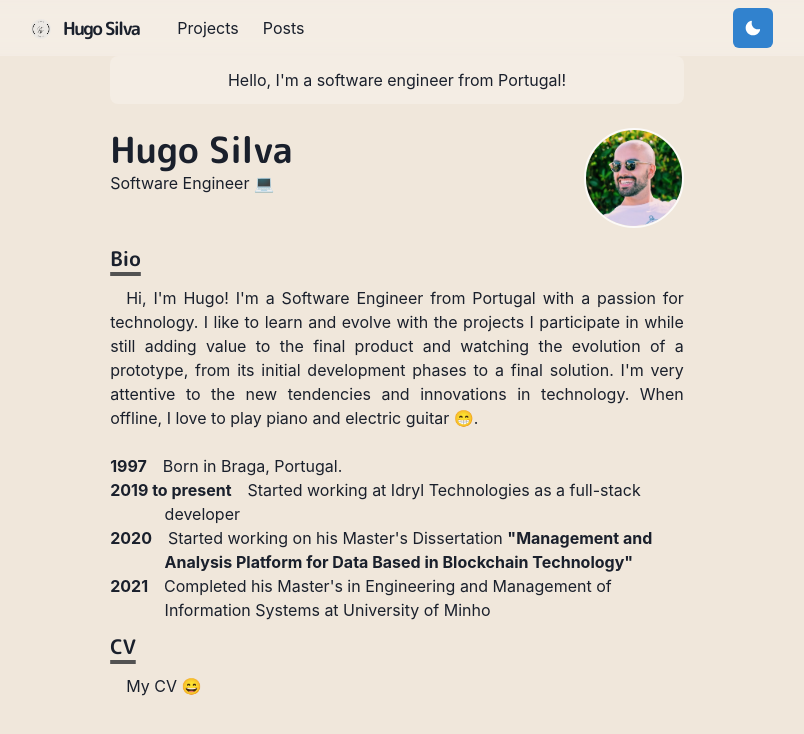
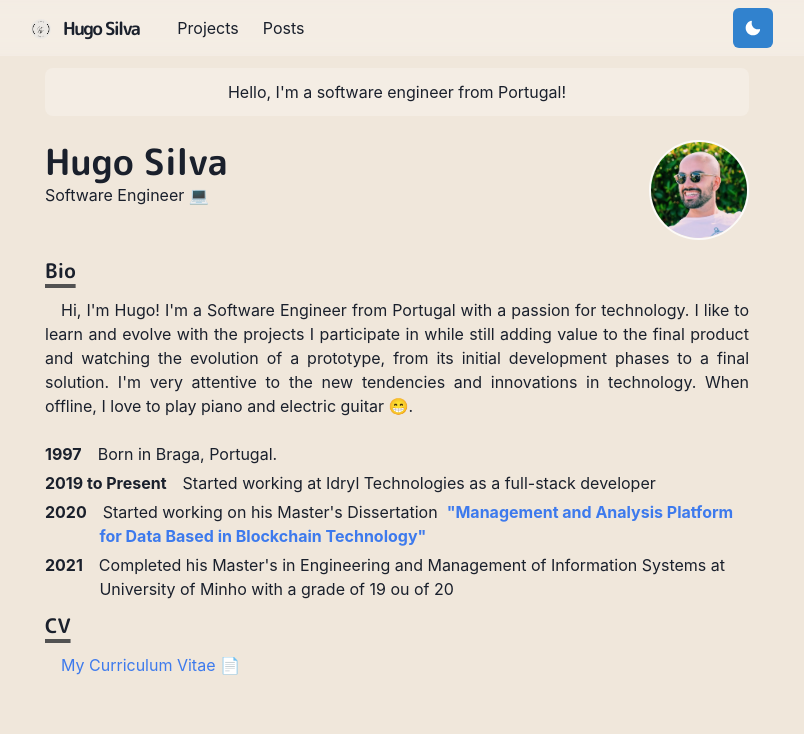
Before and after one commit to hugorithm/portfolio, a Next.js app: page / in a window 1280 px wide. Shown: the top 734 px of the page, without its empty margins (243-1047 px from the left). Built offline with nearby package versions, Linux system fonts and the light colour scheme.

Commit message:
refactor some css

```diff
--- a/components/bio.js
+++ b/components/bio.js
@@ -2,6 +2,7 @@ import { Box } from "@chakra-ui/react";
 import styled from "@emotion/styled";
 
 export const BioSection = styled(Box)`
+  margin-bottom: 5px;
   padding-left: 3.4em;
   text-indent: -3.4em;
 `;
--- a/pages/index.js
+++ b/pages/index.js
@@ -3,16 +3,18 @@ import {
     Box,
     Heading,
     Image,
-    useColorModeValue
+    useColorModeValue,
+    Link
 } from "@chakra-ui/react";
 import Section from "../components/section";
 import Paragraph from "../components/paragraph";
 import { BioSection, BioYear } from "../components/bio";
+import NextLink from "next/link";
 
 const Page = () => {
     return (
-        <Container>
-            <Box borderRadius="lg" bg={useColorModeValue('whiteAlpha.400', 'whiteAlpha.200')} p={3} mb={6} align="center">
+        <Container maxW='60vw'>
+            <Box borderRadius="lg" bg={useColorModeValue('whiteAlpha.400', 'whiteAlpha.200')} p={3} mb={6} mt={3} align="center">
                 Hello, I&apos;m a software engineer from Portugal!
             </Box>
 
@@ -58,24 +60,29 @@ const Page = () => {
                 Born in Braga, Portugal.
             </BioSection>
             <BioSection>
-                <BioYear>2019 to present</BioYear>
+                <BioYear>2019 to Present</BioYear>
                 Started working at Idryl Technologies as a full-stack developer
             </BioSection>
             <BioSection>
                 <BioYear>2020</BioYear>
-                Started working on his Master&apos;s Dissertation <strong>"Management and Analysis Platform for Data Based in Blockchain Technology"</strong>
+                Started working on his Master&apos;s Dissertation &nbsp;
+                <NextLink href="/documents/Master_Thesis.pdf" passHref>
+                    <Link><strong>"Management and Analysis Platform for Data Based in Blockchain Technology"</strong></Link>
+                </NextLink>
             </BioSection>
             <BioSection>
                 <BioYear>2021</BioYear>
                 Completed his Master&apos;s in Engineering and Management of Information Systems
-                at University of Minho
+                at University of Minho with a grade of 19 ou of 20
             </BioSection>
             <Section delay={0.1}>
                 <Heading as="h3" variant="section-title">
                     CV
                 </Heading>
                 <Paragraph>
-                    My CV 😄
+                    <NextLink href="/documents/CV.pdf" passHref>
+                        <Link>My Curriculum Vitae 📄</Link>
+                    </NextLink>
                 </Paragraph>
 
             </Section>
```
